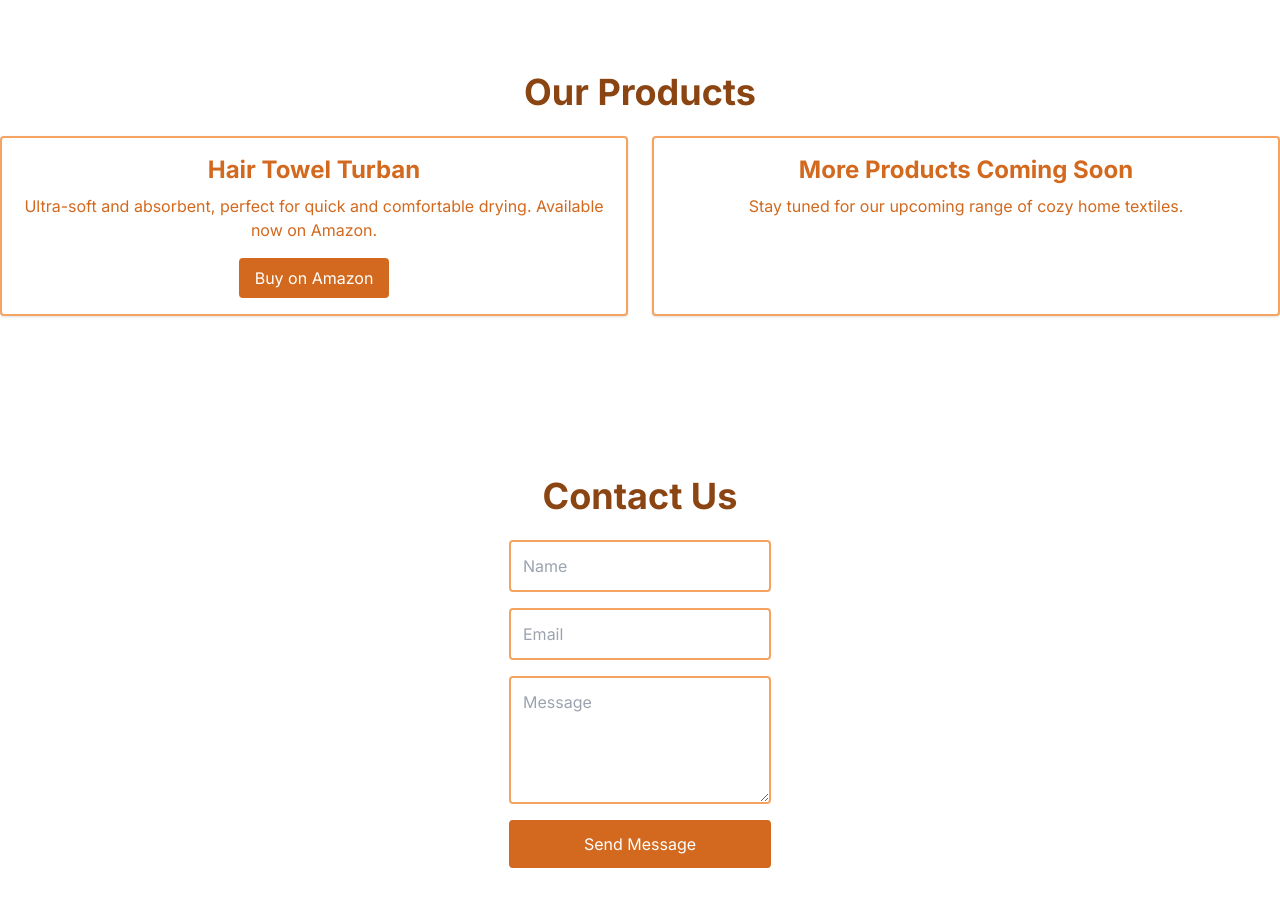
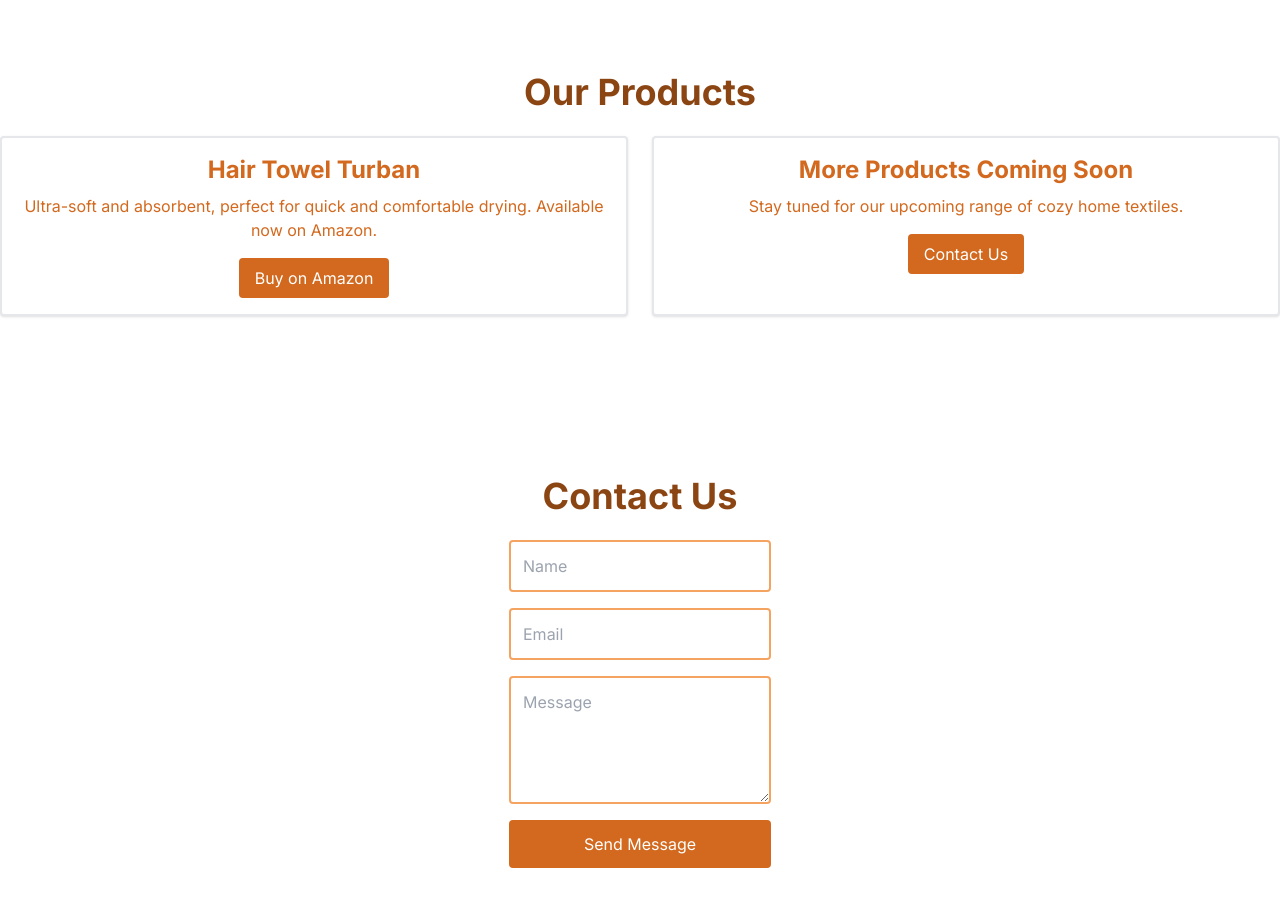
Before and after one commit to dibrandon/co, a Next.js app: page / in a window 1280 px wide. Shown: the part 1140-2046 px from the top of the page. Built offline with nearby package versions, Linux system fonts and the light colour scheme.

Commit message:
Estructura basica final. GO LIVE!

```diff
--- a/src/app/page.js
+++ b/src/app/page.js
@@ -42,7 +42,7 @@ export default function Home() {
           <div className="container mx-auto">
             <h2 className="text-4xl font-bold text-primary mb-6">Our Products</h2>
             <div className="grid grid-cols-1 md:grid-cols-2 gap-6">
-              <div className="bg-white shadow rounded p-4 border-cozy border-2">
+              <div className="bg-white shadow rounded p-4 border-2">
                 <h3 className="text-2xl font-bold text-secondary mb-2">Hair Towel Turban</h3>
                 <p className="text-secondary">
                   Ultra-soft and absorbent, perfect for quick and comfortable drying. Available now on Amazon.
@@ -51,12 +51,17 @@ export default function Home() {
                   Buy on Amazon
                 </a>
               </div>
-              <div className="bg-white shadow rounded p-4 border-cozy border-2">
+              <div className="bg-white shadow rounded p-4 border-2">
                 <h3 className="text-2xl font-bold text-secondary mb-2">More Products Coming Soon</h3>
                 <p className="text-secondary">
                   Stay tuned for our upcoming range of cozy home textiles.
-                </p>
+                </p><a href="#contact" className="mt-4 inline-block bg-button text-white px-4 py-2 rounded hover-bg-button">
+  Contact Us
+</a>
+
+
               </div>
+
             </div>
           </div>
         </section>
```
